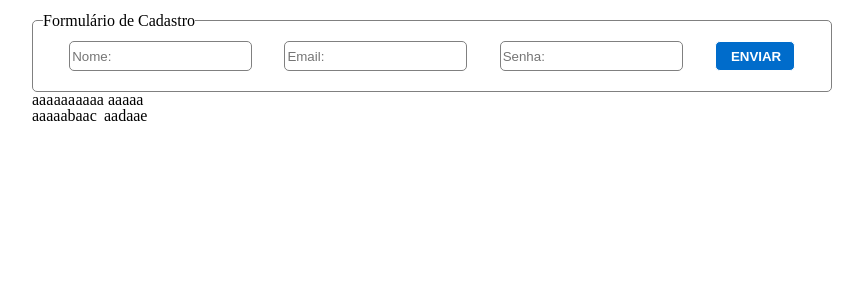
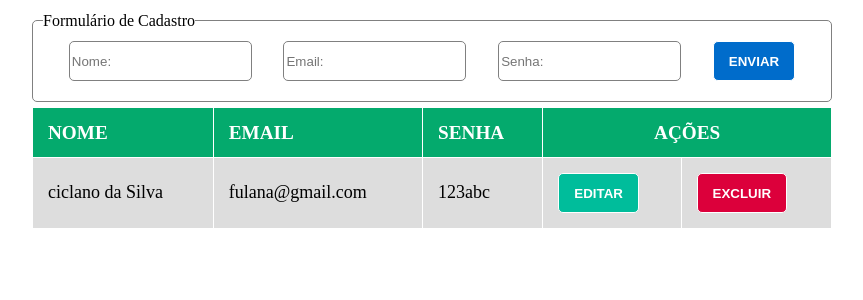
Before and after one commit to patriciatersariol/introducao-react-app, a React (Create React App) app: page / in a window 1280 px wide. Shown: the top 300 px of the page, without its empty margins (208-1071 px from the left). Built offline with nearby package versions, Linux system fonts and the light colour scheme.

Commit message:
iniciando eventos

```diff
--- a/src/App.js
+++ b/src/App.js
@@ -4,6 +4,15 @@ import "./App.css"
 import Table from "./components/Table"
 
 const App = () => {
+  const initUser = [{
+    name: "ciclano da Silva",
+    email: "fulana@gmail.com",
+    password: "123abc"
+  }]
+
+  const onSubmit = () => {
+    console.log("fUI APERTADO")
+  }
   return (
     <div className="app">
       <div className="box-input">
@@ -13,13 +22,14 @@ const App = () => {
             <Input placeholder="Nome: " type="text" />
             <Input placeholder="Email: " type="email" />
             <Input placeholder="Senha: " type="password" />
-            <Button />
+            <Button text="ENVIAR" onClick={onSubmit} />
           </div>
         </div>
       </div>
-      <Table></Table>
+      <Table users={initUser}></Table>
     </div>
   )
 }
 
+
 export default App
--- a/src/components/Button/button.css
+++ b/src/components/Button/button.css
@@ -3,8 +3,17 @@
     color: white;
     font-weight: bold;
     padding: 0 15px;
-    height: 30px;
-    width: 80px;
+    height: 40px;
+    width: 0 auto;
     border: 1px solid;
     border-radius: 5px;
 }
+.btn-edit{
+    background-color: rgb(0, 189, 155);
+}
+.btn-delete{
+    background-color: rgb(220, 0, 59);
+}
+.btn:hover,.btn-edit:hover,.btn-delete:hover{
+    cursor: pointer;
+}
--- a/src/components/Button/index.js
+++ b/src/components/Button/index.js
@@ -1,11 +1,9 @@
 import React from "react"
 import "./button.css"
 
-const Button = () => {
+const Button = ({ text, classe, onClick }) => {
   return (
-    <div>
-      <button className="btn">ENVIAR</button>
-    </div>
+    <button className={`btn ${classe}`} onClick={onClick} > {text}</button>
   )
 }
 
--- a/src/components/Table/index.js
+++ b/src/components/Table/index.js
@@ -1,26 +1,30 @@
 import React from "react"
 import "./table.css"
+import Button from "../Button"
+const Table = ({ users }) => {
+    return (
+        <table className="table">
+            <tr className="table-row">
+                <th className="table-column">NOME</th>
+                <th className="table-column">EMAIL</th>
+                <th className="table-column">SENHA</th>
+                <th className="table-column last-column" colspan="2">AÇÕES</th>
+            </tr>
+            {
+                users.map(user => {
+                    return (
+                        <tr className="user-row">
+                            <td className="user-column">{user.name}</td>
+                            <td className="user-column">{user.email}</td>
+                            <td className="user-column">{user.password}</td>
+                            <td className="user-column"><Button classe="btn-edit" text="EDITAR" /></td>
+                            <td className="user-column"><Button classe="btn-delete" text="EXCLUIR" /></td>
 
-const Table = () => {
-    return (
-        <div>
-            <table>
-                <tr>
-                    <th>aaa </th>
-                    <th>aaa </th>
-                    <th> aaaa</th>
-                    <th colspan="2"> aaaaa </th>
-                </tr>
-                <tr>
-                    <td> aaa </td>
-                    <td> aab </td>
-                    <td> aac </td>
-                    <td> aad </td>
-                    <td> aae </td>
-
-                </tr>
-            </table>
-        </div>
+                        </tr>
+                    )
+                })
+            }
+        </table>
 
     )
 }
--- a/src/components/Table/table.css
+++ b/src/components/Table/table.css
@@ -0,0 +1,29 @@
+.table{
+  width: 800px;
+  margin: 5px auto;
+  border: 1px solid gray;
+}
+.table-row{
+  border: 1px solid gray;
+  background-color: #04AA6D;
+}
+.table-column{
+  color: white;
+  font-weight: bold;
+  padding: 15px;
+  font-size: 1.2rem;
+  text-align: justify;
+  border: 1px solid white;
+}
+.last-column{
+  text-align: center;
+}
+.user-row{
+    border: 1px solid gray;
+    background-color: #DDDDDD;
+}
+.user-column{
+    padding: 15px;
+    border: 1px solid white;
+    font-size: 18px;
+}
```
